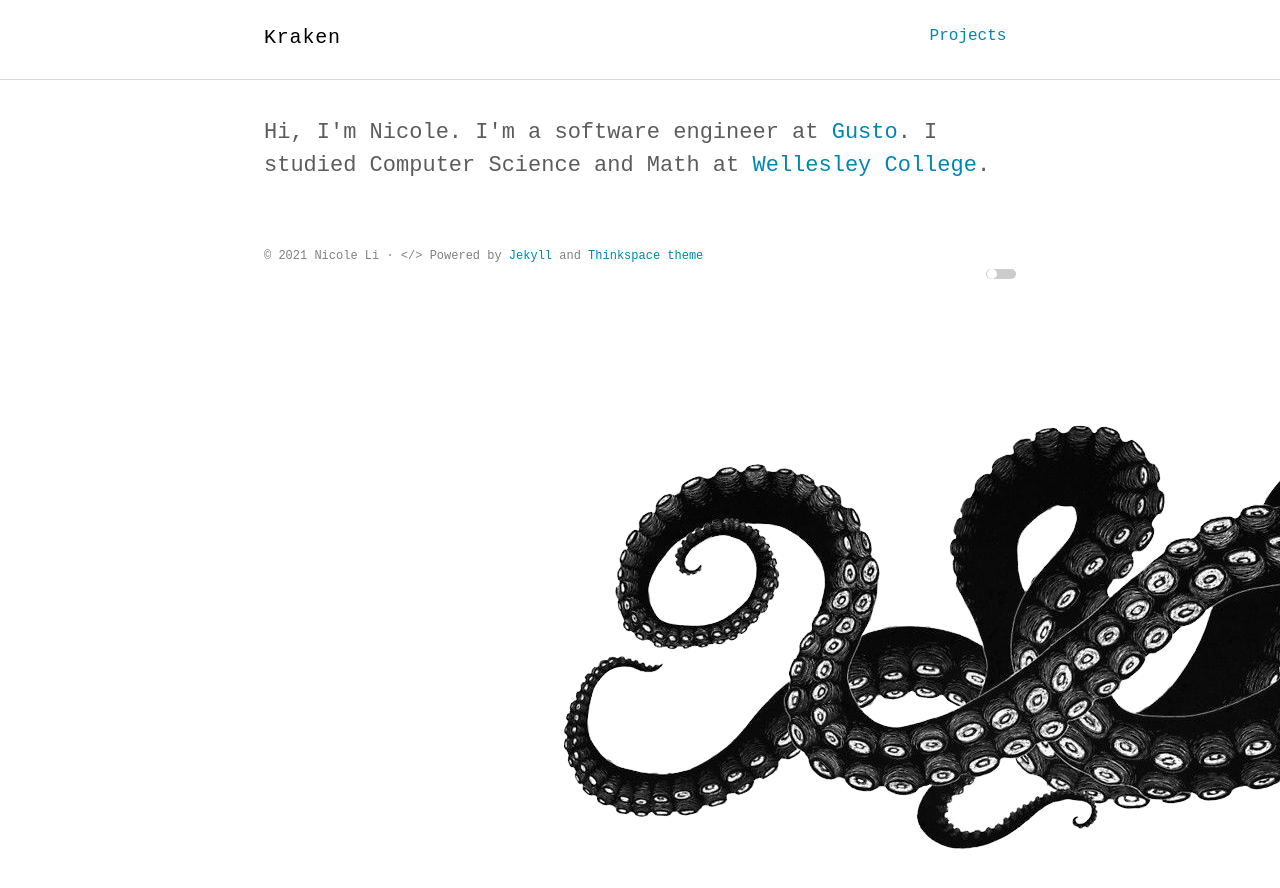
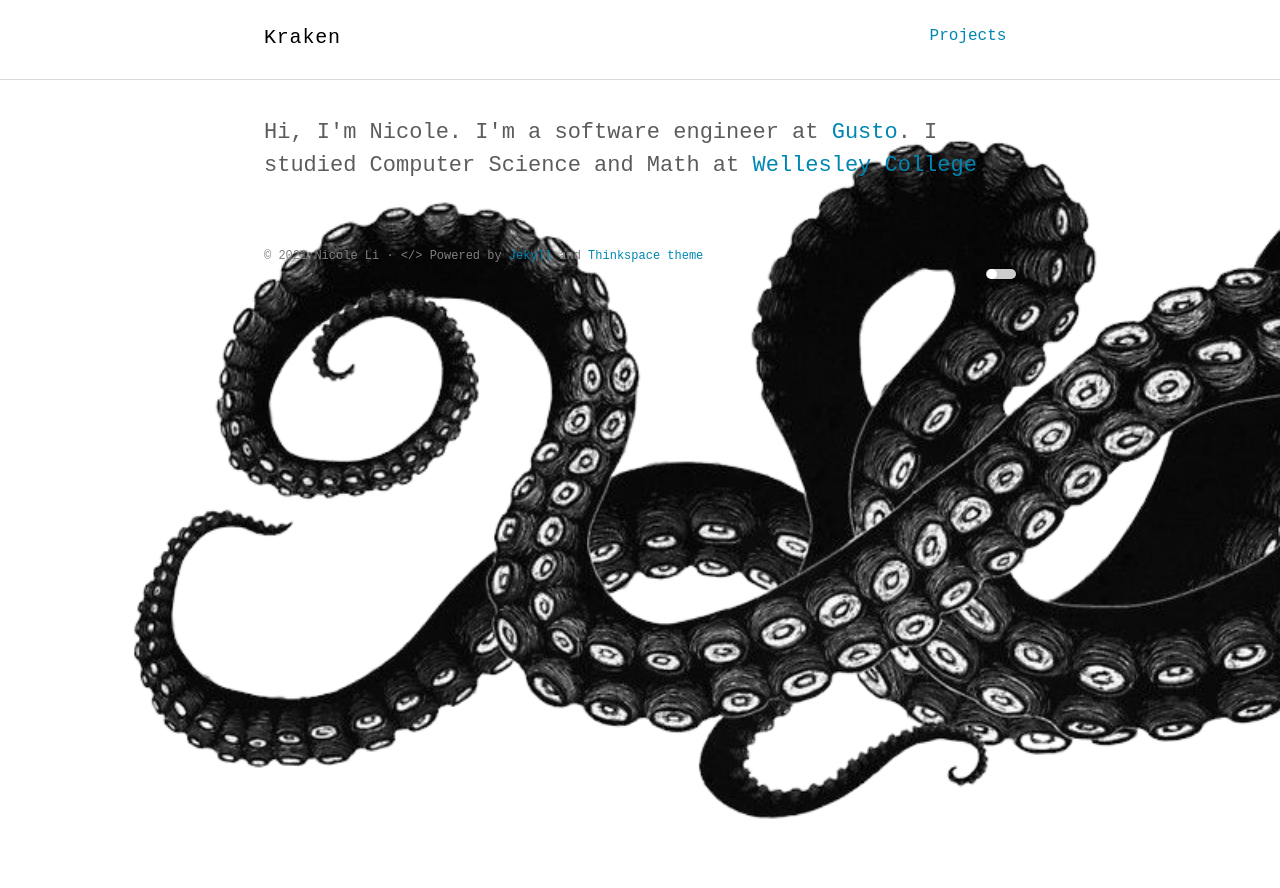
Before and after one commit to nicole-li/nicole-li.github.io, a Jekyll site: the page built from index.html, in a window 1280 px wide. Shown: the top 888 px of the page. Built offline with Jekyll 4.4.1, drawn with Linux system fonts in a browser that asks for light colours; some web fonts are replaced.

Commit message:
control tentacles

```diff
--- a/assets/scss/_layout.scss
+++ b/assets/scss/_layout.scss
@@ -30,10 +30,9 @@ body {
 body {
   background-color: $base-background-color;
   background-image: url("/assets/images/tentacles.png");
-  height: 200px; /* You must set a specified height */
   background-position: bottom right; /* Center the image */
   background-repeat: no-repeat; /* Do not repeat the image */
-  background-size: auto; /* Resize the background image to cover the entire container */
+  background-size: contain; /* Resize the background image to cover the entire container */
 }
 
 hr {
```
